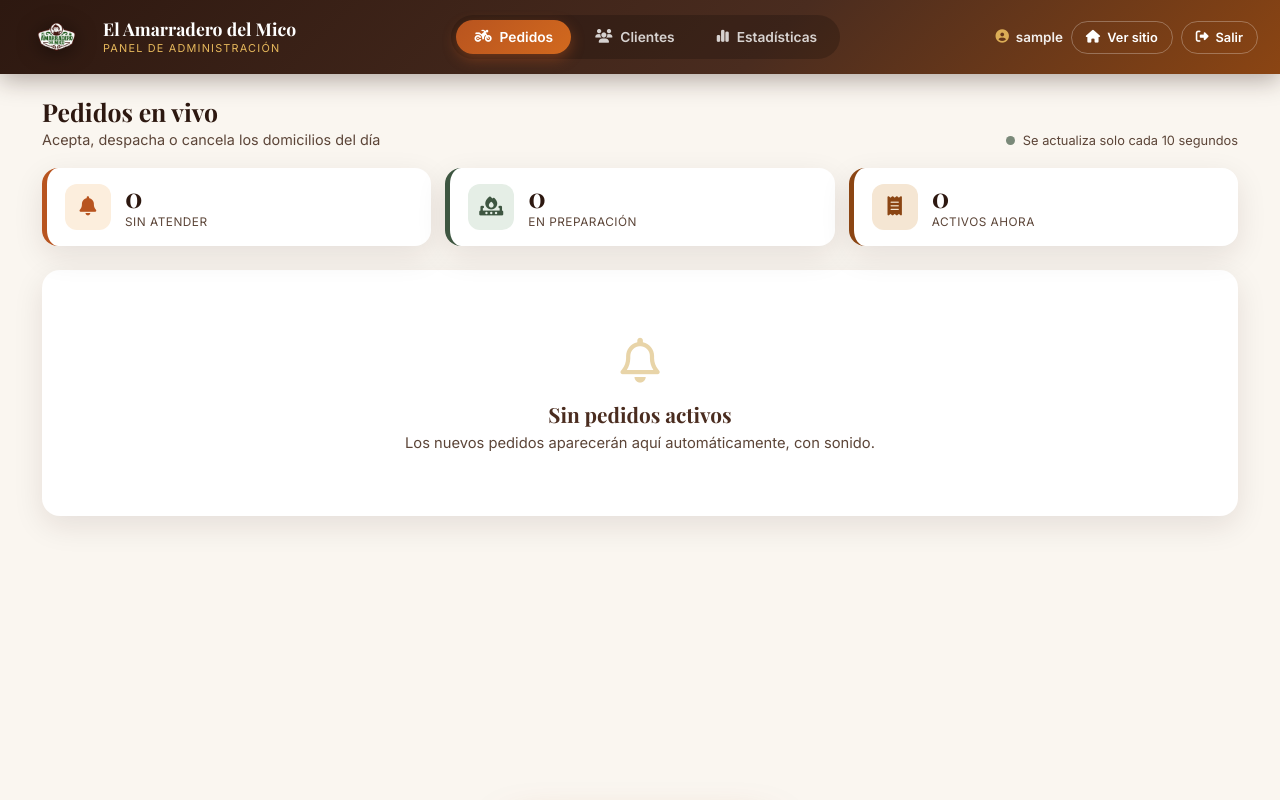
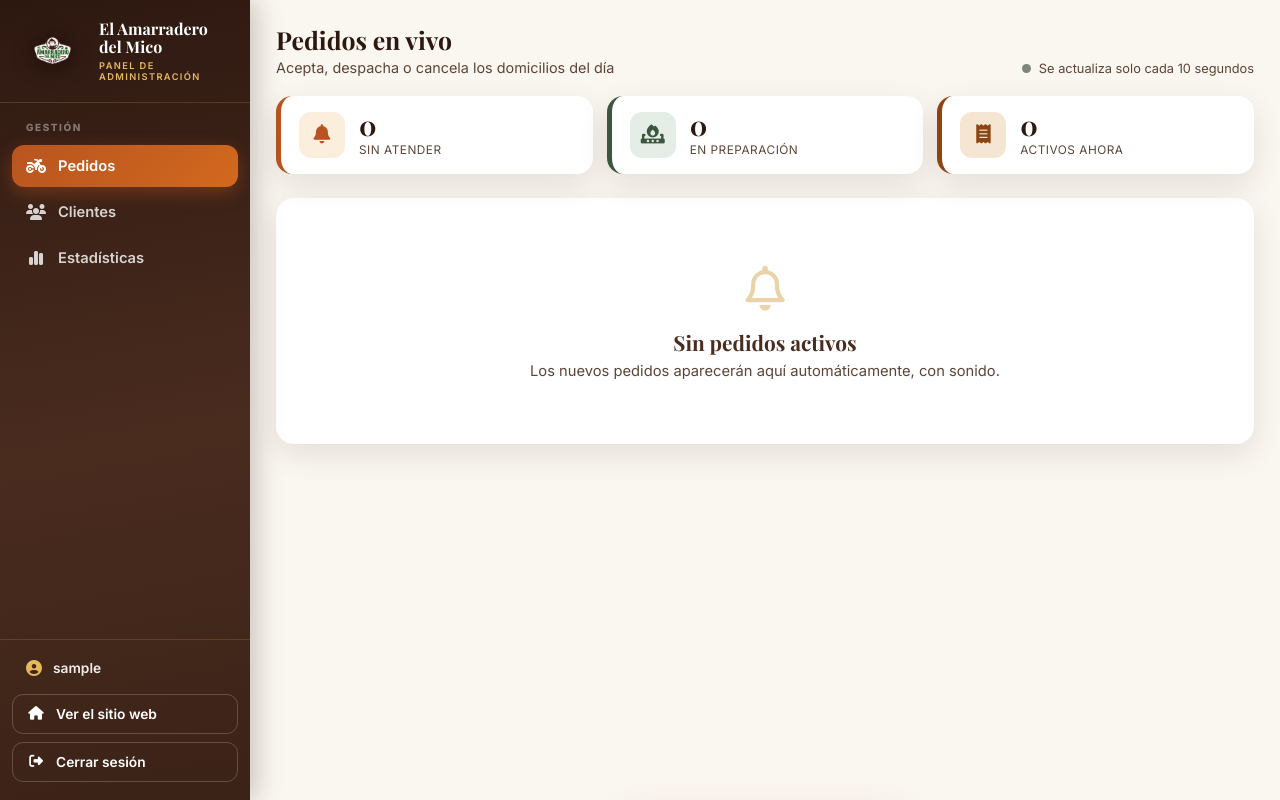
Before and after one commit to 444Pipe/AmarraderoMico, a Django app: page /panel/ in a window 1280 px wide. Run offline with Django 5.2, Linux system fonts and the light colour scheme; the visitor is signed in with stand-in values (Sample User, id 1); data that the repository does not hold is empty; parts of the project's set-up code (start-up, migrations or seed data) failed here and were passed over.

Commit message:
Panel: el navbar pasa a barra lateral izquierda, desplegable en movil
- Barra fija de 250px a la izquierda (216px entre 900 y 1120px) con la
  marca arriba, las secciones en el medio y la sesion abajo
- La seccion activa va en degradado y la insignia de pedidos sin atender
  queda alineada a la derecha de la fila
- En <=860px se vuelve cajon: barra superior con boton de hamburguesa,
  fondo oscurecido, cierre por Escape / toque en el fondo / el mismo boton
- El contador de pedidos sin atender se ve sobre el boton de hamburguesa
  aunque el cajon este cerrado
- Cajon cerrado no captura el tabulador (visibility) y bloquea el scroll
  del fondo mientras esta abierto
- El aviso de pedido nuevo se centra sobre el contenido, no sobre la
  pantalla completa

Co-Authored-By: Claude Opus 5 (1M context) <noreply@anthropic.com>

```diff
--- a/orders/templates/orders/dashboard.html
+++ b/orders/templates/orders/dashboard.html
@@ -104,8 +104,10 @@
     .hist-mini .plata { font-weight: 700; color: var(--brown-dark); white-space: nowrap; }
 
     /* ---------- Aviso de pedido nuevo ---------- */
+    /* Se centra sobre el contenido, descontando la barra lateral. */
     .toast {
-        position: fixed; bottom: calc(24px + var(--tabbar-h)); left: 50%; transform: translateX(-50%) translateY(180%);
+        position: fixed; bottom: 24px; left: calc(50% + var(--main-shift) / 2);
+        transform: translateX(-50%) translateY(180%);
         background: linear-gradient(135deg, var(--rust), var(--orange)); color: #fff;
         padding: 15px 24px; border-radius: 14px; box-shadow: 0 14px 40px rgba(184,84,31,.5);
         font-weight: 600; display: flex; align-items: center; gap: 12px; z-index: 200;
--- a/orders/templates/orders/panel_base.html
+++ b/orders/templates/orders/panel_base.html
@@ -20,94 +20,130 @@
             --text: #2D1810; --text-soft: #5C4538; --white: #fff;
             --shadow: 0 10px 30px rgba(45, 24, 16, .10);
             --shadow-lg: 0 18px 50px rgba(45, 24, 16, .18);
-            --tabbar-h: 0px;   /* en móvil pasa a la altura de la barra inferior */
+            /* Barra lateral fija en escritorio; en móvil se vuelve cajón y estas
+               dos medidas pasan a 0 / altura de la barra superior. */
+            --side-w: 250px;
+            --main-shift: 250px;
+            --topbar-h: 0px;
         }
         * { box-sizing: border-box; margin: 0; padding: 0; }
         body {
             font-family: 'Inter', -apple-system, sans-serif;
             background: var(--bg); color: var(--text);
             -webkit-font-smoothing: antialiased; min-height: 100vh;
-            padding-bottom: var(--tabbar-h);
+            padding-left: var(--main-shift); padding-top: var(--topbar-h);
         }
         a { color: inherit; }
         .serif { font-family: 'Playfair Display', serif; }
-        .sr-only {
-            position: absolute; width: 1px; height: 1px; padding: 0; overflow: hidden;
-            clip: rect(0, 0, 0, 0); white-space: nowrap; border: 0;
+
+        /* ============================================================
+           BARRA LATERAL · marca + secciones + sesión
+           ============================================================ */
+        .sidebar {
+            position: fixed; top: 0; left: 0; bottom: 0; z-index: 80;
+            width: var(--side-w); display: flex; flex-direction: column;
+            background: linear-gradient(170deg, var(--brown-dark), var(--brown) 55%, #3B2217);
+            color: var(--white); overflow-y: auto;
+            box-shadow: 4px 0 26px rgba(45, 24, 16, .26);
         }
 
-        /* ============================================================
-           BARRA SUPERIOR · marca + navegación + sesión
-           ============================================================ */
-        .topbar {
-            background: linear-gradient(135deg, var(--brown-dark), var(--brown) 60%, var(--brown-mid));
-            color: var(--white); padding: 14px 22px;
-            position: sticky; top: 0; z-index: 50;
-            box-shadow: 0 6px 24px rgba(45, 24, 16, .35);
+        .side-brand {
+            display: flex; align-items: center; gap: 12px; text-decoration: none;
+            padding: 20px 18px; border-bottom: 1px solid rgba(230,184,92,.18); flex-shrink: 0;
         }
-        .topbar-row {
-            max-width: 1240px; margin: 0 auto;
-            display: flex; align-items: center; justify-content: space-between; gap: 16px;
+        .side-brand img { height: 46px; width: auto; flex-shrink: 0; filter: drop-shadow(0 3px 10px rgba(0,0,0,.5)); }
+        .side-brand b { display: block; font-family: 'Playfair Display', serif; font-size: 1rem; font-weight: 700; line-height: 1.15; }
+        .side-brand small {
+            display: block; margin-top: 3px; font-size: .58rem; font-weight: 600;
+            letter-spacing: 1.4px; text-transform: uppercase; color: var(--gold-bright);
         }
 
-        /* ---- Marca (lleva a Pedidos) ---- */
-        .brand { display: flex; align-items: center; gap: 12px; text-decoration: none; min-width: 0; }
-        .brand-logo { height: 46px; width: auto; flex-shrink: 0; filter: drop-shadow(0 3px 10px rgba(0, 0, 0, .5)); }
-        .brand-txt { min-width: 0; }
-        .brand-txt b {
-            display: block; font-family: 'Playfair Display', serif; font-size: 1.1rem;
-            font-weight: 700; line-height: 1.15;
-            white-space: nowrap; overflow: hidden; text-overflow: ellipsis;
+        .panel-nav { display: flex; flex-direction: column; gap: 4px; padding: 14px 12px; }
+        .panel-nav .nav-tit {
+            font-size: .62rem; font-weight: 800; letter-spacing: 1.6px; text-transform: uppercase;
+            color: rgba(255,255,255,.40); padding: 4px 14px 8px;
         }
-        .brand-txt small {
-            display: block; font-size: .68rem; color: var(--gold-bright);
-            letter-spacing: 1.2px; text-transform: uppercase; margin-top: 1px;
+        .panel-nav a {
+            display: flex; align-items: center; gap: 12px; text-decoration: none;
+            padding: 12px 14px; border-radius: 12px;
+            color: rgba(255,255,255,.80); font-size: .92rem; font-weight: 600;
+            transition: background .2s, color .2s;
         }
-
-        /* ---- Navegación entre secciones ---- */
-        .panel-nav { display: flex; gap: 6px; background: rgba(0,0,0,.20); padding: 5px; border-radius: 999px; }
-        .panel-nav a {
-            position: relative; display: inline-flex; align-items: center; gap: 8px; text-decoration: none;
-            color: rgba(255,255,255,.80); font-size: .86rem; font-weight: 600;
-            padding: 9px 18px; border-radius: 999px; transition: background .2s, color .2s; white-space: nowrap;
-        }
-        .panel-nav a:hover { background: rgba(255,255,255,.12); color: #fff; }
+        .panel-nav a i { width: 20px; text-align: center; font-size: 1rem; }
+        .panel-nav a:hover { background: rgba(255,255,255,.10); color: #fff; }
         .panel-nav a.active {
             background: linear-gradient(135deg, var(--rust), var(--orange)); color: #fff;
-            box-shadow: 0 5px 14px rgba(184,84,31,.45);
+            box-shadow: 0 6px 18px rgba(184,84,31,.42);
         }
         /* Insignia con los pedidos nuevos sin atender */
         .nav-badge {
-            min-width: 19px; height: 19px; padding: 0 5px; border-radius: 999px;
+            margin-left: auto; min-width: 22px; height: 22px; padding: 0 6px; border-radius: 999px;
             background: var(--gold-bright); color: var(--brown-dark);
-            font-size: .68rem; font-weight: 800; line-height: 19px; text-align: center;
+            font-size: .7rem; font-weight: 800; line-height: 22px; text-align: center;
         }
         .panel-nav a.active .nav-badge { background: #fff; color: var(--rust); }
 
-        /* ---- Sesión ---- */
-        .topbar-user { display: flex; align-items: center; gap: 8px; }
-        .topbar-user form { margin: 0; }
-        .topbar-user .who {
-            display: inline-flex; align-items: center; gap: 7px; font-size: .84rem;
-            font-weight: 600; opacity: .92; max-width: 160px;
+        .side-foot {
+            margin-top: auto; padding: 14px 12px 18px; flex-shrink: 0;
+            border-top: 1px solid rgba(230,184,92,.18);
+            display: flex; flex-direction: column; gap: 8px;
         }
-        .topbar-user .who i { color: var(--gold-bright); }
-        .topbar-user .who span { overflow: hidden; text-overflow: ellipsis; white-space: nowrap; }
-        .btn-top {
-            display: inline-flex; align-items: center; gap: 7px; cursor: pointer;
-            color: var(--white); text-decoration: none; background: transparent;
-            border: 1.5px solid rgba(255,255,255,.28); border-radius: 999px;
-            padding: 8px 14px; font-family: 'Inter', sans-serif; font-size: .8rem; font-weight: 600;
+        .side-foot form { margin: 0; }
+        .side-foot .who {
+            display: flex; align-items: center; gap: 11px; padding: 6px 14px 10px;
+            font-size: .86rem; font-weight: 600; color: rgba(255,255,255,.92);
+        }
+        .side-foot .who i { color: var(--gold-bright); font-size: 1rem; }
+        .side-foot .who span { overflow: hidden; text-overflow: ellipsis; white-space: nowrap; }
+        .btn-side {
+            display: flex; align-items: center; gap: 11px; width: 100%; cursor: pointer;
+            padding: 11px 14px; border-radius: 11px; text-decoration: none;
+            border: 1.5px solid rgba(255,255,255,.20); background: transparent; color: var(--white);
+            font-family: 'Inter', sans-serif; font-size: .86rem; font-weight: 600;
             transition: background .2s, border-color .2s;
         }
-        .btn-top:hover { background: rgba(255,255,255,.14); border-color: var(--gold-bright); }
-        .btn-top:active { transform: scale(.96); }
-        .btn-top-out:hover { background: rgba(184,50,39,.35); border-color: #e59d94; }
+        .btn-side i { width: 18px; text-align: center; }
+        .btn-side:hover { background: rgba(255,255,255,.12); border-color: var(--gold-bright); }
+        .btn-side:active { transform: scale(.97); }
+        .btn-side.out:hover { background: rgba(184,50,39,.35); border-color: #e59d94; }
+
+        /* ============================================================
+           BARRA SUPERIOR + CAJÓN (solo móvil)
+           ============================================================ */
+        .topbar {
+            display: none; position: fixed; top: 0; left: 0; right: 0; z-index: 60;
+            height: var(--topbar-h); align-items: center; gap: 12px; padding: 0 14px;
+            background: linear-gradient(135deg, var(--brown-dark), var(--brown) 70%, var(--brown-mid));
+            color: var(--white); box-shadow: 0 4px 18px rgba(45, 24, 16, .35);
+        }
+        .menu-btn {
+            position: relative; flex-shrink: 0; width: 42px; height: 42px; border-radius: 12px;
+            display: grid; place-items: center; cursor: pointer; font-size: 1.05rem;
+            border: 1.5px solid rgba(255,255,255,.22); background: rgba(0,0,0,.16); color: var(--white);
+        }
+        .menu-btn:active { transform: scale(.94); }
+        .menu-btn .dot {
+            position: absolute; top: -5px; right: -5px; min-width: 19px; height: 19px; padding: 0 5px;
+            border-radius: 999px; background: var(--gold-bright); color: var(--brown-dark);
+            font-size: .64rem; font-weight: 800; line-height: 19px;
+            box-shadow: 0 0 0 2px var(--brown);
+        }
+        .tb-brand { display: flex; align-items: center; gap: 10px; min-width: 0; text-decoration: none; }
+        .tb-brand img { height: 34px; width: auto; flex-shrink: 0; }
+        .tb-brand b {
+            font-family: 'Playfair Display', serif; font-size: .95rem; font-weight: 700;
+            white-space: nowrap; overflow: hidden; text-overflow: ellipsis;
+        }
+
+        .backdrop {
+            position: fixed; inset: 0; z-index: 70; background: rgba(20, 10, 6, .58);
+            opacity: 0; pointer-events: none; transition: opacity .25s;
+        }
 
         /* ============================================================
            LAYOUT
            ============================================================ */
-        main { max-width: 1240px; margin: 0 auto; padding: 24px 22px 64px; }
+        main { max-width: 1240px; margin: 0 auto; padding: 26px 26px 64px; }
         .page-head {
             display: flex; align-items: flex-end; justify-content: space-between;
             gap: 14px; flex-wrap: wrap; margin-bottom: 20px;
@@ -217,65 +253,73 @@
         /* ============================================================
            RESPONSIVE
            ============================================================ */
-        @media (max-width: 980px) {
-            .topbar-user .who { display: none; }
-            .btn-top span { display: none; }
-            .btn-top { padding: 9px 12px; }
+        @media (max-width: 1120px) {
+            :root { --side-w: 216px; --main-shift: 216px; }
+            .panel-nav a { font-size: .88rem; padding: 11px 12px; }
+            main { padding: 24px 20px 60px; }
         }
         @media (max-width: 900px) {
             .grid-2 { grid-template-columns: 1fr; }
         }
 
-        /* En móvil la navegación baja a una barra de pestañas fija, siempre visible
-           y con las etiquetas a la vista (más fácil de entender que solo iconos). */
-        @media (max-width: 760px) {
-            :root { --tabbar-h: 76px; }
-            .topbar { padding: 11px 14px; }
-            .brand-logo { height: 40px; }
-            .brand-txt b { font-size: .95rem; }
-            .brand-txt small { font-size: .6rem; letter-spacing: 1px; }
+        /* Móvil: la barra lateral se convierte en cajón desplegable */
+        @media (max-width: 860px) {
+            :root { --main-shift: 0px; --topbar-h: 62px; }
+            .topbar { display: flex; }
+            .sidebar {
+                width: min(84vw, 300px); transform: translateX(-102%);
+                /* visibility evita que el cajón cerrado capture el tabulador */
+                visibility: hidden;
+                transition: transform .3s cubic-bezier(.3, .8, .3, 1), visibility 0s .3s;
+            }
+            body.nav-open .sidebar {
+                transform: none; visibility: visible;
+                transition: transform .3s cubic-bezier(.3, .8, .3, 1), visibility 0s;
+            }
+            body.nav-open .backdrop { opacity: 1; pointer-events: auto; }
+            body.nav-open { overflow: hidden; }
+            .panel-nav { padding: 16px 12px; }
+            .panel-nav a { font-size: .95rem; padding: 13px 14px; }
 
-            .panel-nav {
-                position: fixed; left: 0; right: 0; bottom: 0; z-index: 60;
-                background: var(--white); border-top: 1px solid var(--cream); border-radius: 0;
-                padding: 7px 8px calc(7px + env(safe-area-inset-bottom, 0px));
-                box-shadow: 0 -8px 26px rgba(45, 24, 16, .16); gap: 4px;
-            }
-            .panel-nav a {
-                flex: 1; flex-direction: column; gap: 4px; justify-content: center;
-                color: var(--text-soft); font-size: .68rem; font-weight: 700;
-                padding: 8px 4px; border-radius: 13px;
-            }
-            .panel-nav a i { font-size: 1.1rem; }
-            .panel-nav a:hover { background: var(--bg); color: var(--brown); }
-            .panel-nav a.active { box-shadow: none; }
-            .nav-badge { position: absolute; top: 3px; right: 50%; margin-right: -22px; }
-
-            main { padding: 18px 14px 40px; }
+            main { padding: 18px 14px 44px; }
             .page-head h2 { font-size: 1.35rem; }
             .bar-row { grid-template-columns: minmax(70px, 1.3fr) 2.4fr auto; gap: 8px; font-size: .82rem; }
             .search input { min-width: 0; width: 100%; }
             .page-head .search { width: 100%; }
             .empty { padding: 46px 20px; }
         }
-        @media (max-width: 420px) {
-            .brand-txt small { display: none; }
+        @media (prefers-reduced-motion: reduce) {
+            .sidebar { transition: none; }
         }
         {% block extra_style %}{% endblock %}
     </style>
 </head>
 <body>
+    <!-- Barra superior (solo móvil): abre y cierra el cajón -->
     <header class="topbar">
-        <div class="topbar-row">
-            <a class="brand" href="{% url 'dashboard' %}">
-                <img class="brand-logo" src="/statics/logodelmico.png" alt="El Amarradero del Mico">
-                <span class="brand-txt">
+        <button type="button" class="menu-btn" id="menuBtn" aria-controls="sidebar" aria-expanded="false" aria-label="Abrir el menú">
+            <i class="fa-solid fa-bars" id="menuIcon"></i>
+            {% if nav_nuevos %}<span class="dot">{{ nav_nuevos }}</span>{% endif %}
+        </button>
+        <a class="tb-brand" href="{% url 'dashboard' %}">
+            <img src="/statics/logodelmico.png" alt="">
+            <b>El Amarradero del Mico</b>
+        </a>
+    </header>
+
+    <div class="backdrop" id="navBackdrop"></div>
+
+    <aside class="sidebar" id="sidebar">
+        <a class="side-brand" href="{% url 'dashboard' %}">
+            <img src="/statics/logodelmico.png" alt="El Amarradero del Mico">
+            <span>
                 <b>El Amarradero del Mico</b>
                 <small>Panel de administración</small>
             </span>
         </a>
 
         <nav class="panel-nav" aria-label="Secciones del panel">
+            <span class="nav-tit">Gestión</span>
             <a href="{% url 'dashboard' %}" {% if seccion == 'pedidos' %}class="active" aria-current="page"{% endif %}>
                 <i class="fa-solid fa-motorcycle"></i> <span>Pedidos</span>
                 {% if nav_nuevos %}<b class="nav-badge">{{ nav_nuevos }}</b>{% endif %}
@@ -288,24 +332,46 @@
             </a>
         </nav>
 
-            <div class="topbar-user">
+        <div class="side-foot">
             <span class="who"><i class="fa-solid fa-circle-user"></i> <span>{{ request.user.username }}</span></span>
-                <a class="btn-top" href="{% url 'home' %}" title="Ver el sitio web">
-                    <i class="fa-solid fa-house"></i> <span>Ver sitio</span>
+            <a class="btn-side" href="{% url 'home' %}">
+                <i class="fa-solid fa-house"></i> Ver el sitio web
             </a>
             <form method="post" action="{% url 'logout' %}">
                 {% csrf_token %}
-                    <button type="submit" class="btn-top btn-top-out" title="Cerrar sesión">
-                        <i class="fa-solid fa-right-from-bracket"></i> <span>Salir</span>
+                <button type="submit" class="btn-side out">
+                    <i class="fa-solid fa-right-from-bracket"></i> Cerrar sesión
                 </button>
             </form>
         </div>
-        </div>
-    </header>
+    </aside>
 
     <main>
         {% block content %}{% endblock %}
     </main>
+
+    <script>
+        // Cajón del menú en móvil: botón, fondo oscuro y tecla Escape.
+        (function () {
+            var body = document.body;
+            var btn = document.getElementById('menuBtn');
+            var backdrop = document.getElementById('navBackdrop');
+            var icon = document.getElementById('menuIcon');
+            if (!btn) return;
+
+            function set(abierto) {
+                body.classList.toggle('nav-open', abierto);
+                btn.setAttribute('aria-expanded', abierto ? 'true' : 'false');
+                btn.setAttribute('aria-label', abierto ? 'Cerrar el menú' : 'Abrir el menú');
+                icon.className = abierto ? 'fa-solid fa-xmark' : 'fa-solid fa-bars';
+            }
+            btn.addEventListener('click', function () { set(!body.classList.contains('nav-open')); });
+            backdrop.addEventListener('click', function () { set(false); });
+            document.addEventListener('keydown', function (e) {
+                if (e.key === 'Escape') set(false);
+            });
+        })();
+    </script>
     {% block scripts %}{% endblock %}
 </body>
 </html>
```
Lines whose indentation alone changed are shown as unchanged.
